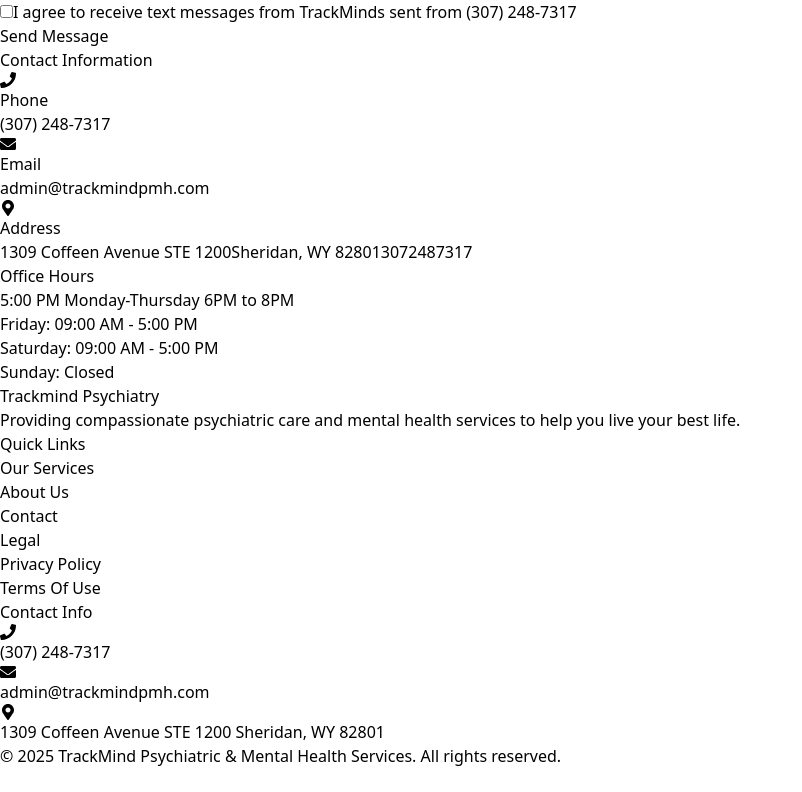
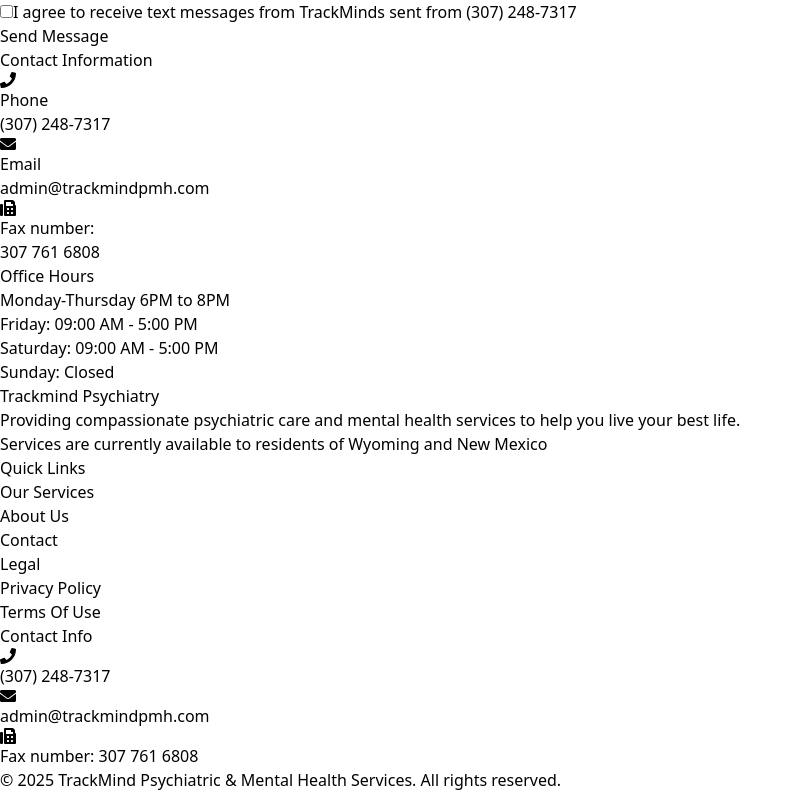
Before and after one commit to ford69/trackmind-teleheath, a React (Vite) app: page /contact in a window 1280 px wide. Shown: the part 1342-2134 px from the top of the page, without its empty margins (0-802 px from the left). Before the commit the page ends 2110 px from the top, so only its background shows below. Built offline with nearby package versions, Linux system fonts and the light colour scheme.

Commit message:
recent changes

```diff
--- a/src/components/Footer.jsx
+++ b/src/components/Footer.jsx
@@ -1,5 +1,5 @@
 import { Link } from 'react-router-dom';
-import { FaPhone, FaEnvelope, FaMapMarkerAlt } from 'react-icons/fa';
+import { FaPhone, FaEnvelope, FaMapMarkerAlt, FaFax } from 'react-icons/fa';
 
 const Footer = () => {
   return (
@@ -9,8 +9,9 @@
           <div>
             <h3 className="text-xl font-bold mb-4">Trackmind Psychiatry</h3>
             <p className="text-gray-400">
-              Providing compassionate psychiatric care and mental health services to help you live your best life.
+              Providing compassionate psychiatric care and mental health services to help you live your best life. <br />
             </p>
+            <p className="font-bold"> Services are currently available to residents of Wyoming and New Mexico </p>
           </div>
           <div>
             <h3 className="text-xl font-bold mb-4">Quick Links</h3>
@@ -59,8 +60,8 @@
                 admin@trackmindpmh.com
               </li>
               <li className="flex items-center text-gray-400">
-                <FaMapMarkerAlt className="mr-2" />
-                1309 Coffeen Avenue STE 1200 Sheridan, WY 82801
+                <FaFax className="mr-2" />
+                Fax number: 307 761 6808
               </li>
             </ul>
           </div>
--- a/src/pages/Contact.jsx
+++ b/src/pages/Contact.jsx
@@ -1,5 +1,5 @@
 import { useState } from 'react';
-import { FaPhone, FaEnvelope, FaMapMarkerAlt } from 'react-icons/fa';
+import { FaPhone, FaEnvelope, FaMapMarkerAlt, FaFax } from 'react-icons/fa';
 
 const Contact = () => {
   const [formData, setFormData] = useState({
@@ -52,9 +52,9 @@
       link: 'mailto:admin@trackmindpmh.com',
     },
     {
-      icon: FaMapMarkerAlt,
-      title: 'Address',
-      content: '1309 Coffeen Avenue STE 1200Sheridan, WY 828013072487317',
+      icon: FaFax,
+      title: 'Fax number:',
+      content: '307 761 6808',
       link: '#',
     },
   ];
@@ -201,7 +201,7 @@
             <div className="mt-12">
               <h2 className="text-2xl font-bold text-gray-900 mb-6">Office Hours</h2>
               <div className="space-y-2">
-                <p className="text-gray-600">5:00 PM Monday-Thursday 6PM to 8PM</p>
+                <p className="text-gray-600">Monday-Thursday 6PM to 8PM</p>
                 <p className="text-gray-600">Friday: 09:00 AM - 5:00 PM</p>
                 <p className="text-gray-600">Saturday: 09:00 AM - 5:00 PM</p>
                 <p className="text-gray-600">Sunday: Closed</p>
--- a/src/pages/Home.jsx
+++ b/src/pages/Home.jsx
@@ -66,7 +66,7 @@
           <div className="max-w-7xl mx-auto px-4 sm:px-6 lg:px-8">
             <div className="text-center">
               <h1 className="text-4xl md:text-6xl font-bold mb-6 text-white drop-shadow-lg">
-                Welcome to TrackMind Psychiatric & Mental Health Services
+              Empowering Your Journey to Mental Wellness
               </h1>
               <p className="text-xl md:text-2xl mb-8 text-purple-100 drop-shadow-md">
                 Compassionate psychiatric care for a better tomorrow
--- a/src/pages/HowItWorks.jsx
+++ b/src/pages/HowItWorks.jsx
@@ -137,7 +137,7 @@
           <FaMoneyCheckAlt className="text-5xl text-purple-600 mx-auto mb-4" />
           <h2 className="text-2xl font-bold mb-2 text-purple-800">Insurance & Payment</h2>
           <p className="text-gray-700">
-            We accept most insurance plans and offer private pay options. Our team can help verify coverage before your visit.
+            We currently accept Cigna and Aetna insurance plans.
           </p>
         </div>
       </section>
--- a/src/pages/Services.jsx
+++ b/src/pages/Services.jsx
@@ -103,7 +103,7 @@
                   Psychiatric Evaluation & Medication Management
                 </h3>
                 <p className="text-gray-700 text-lg leading-relaxed">
-                  Our psychiatric evaluations are comprehensive and tailored to you. In your initial consultation, we’ll dive deep into your mental health history and current concerns. You'll leave with a clear diagnosis, a thoughtful treatment plan, and ongoing support through regular medication management.
+                We start by getting to know you through a compassionate and thorough psychiatric evaluation. This is simply a conversation to understand your thoughts, emotions, and experiences, so we can identify any mental health concerns you may be facing. If medication could help, we’ll guide you through your options. Our ongoing medication management ensures the treatment is safe, effective, and tailored to your unique needs—with adjustments made as needed to support your well-being every step of the way.
                 </p>
               </div>
             </div>
@@ -135,7 +135,7 @@
               <div>
                 <h3 className="text-2xl font-bold text-purple-700 mb-4">Therapy Services</h3>
                 <p className="text-gray-700 text-lg leading-relaxed">
-                  We provide compassionate, evidence-based therapy for individuals navigating anxiety, depression, trauma, and more. Whether you're looking for CBT, trauma-focused care, or ongoing emotional support — our clinicians are here to help you heal, grow, and thrive.
+                  We provide compassionate, evidence-based therapy for individuals navigating anxiety, depression, trauma, and more. Whether you're looking for CBT, or ongoing emotional support — our clinicians are here to help you heal, grow, and thrive.
                 </p>
               </div>
             </div>
```
